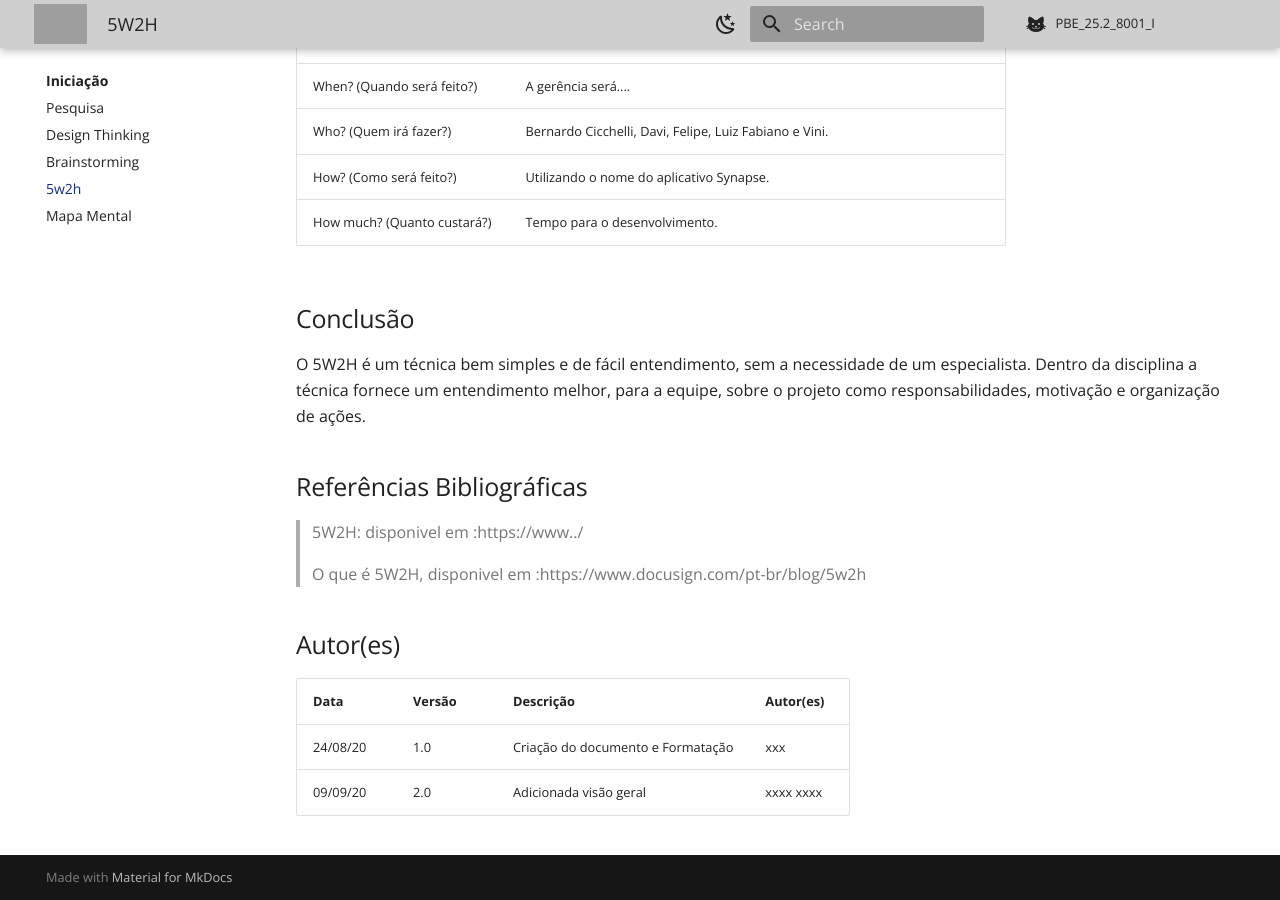
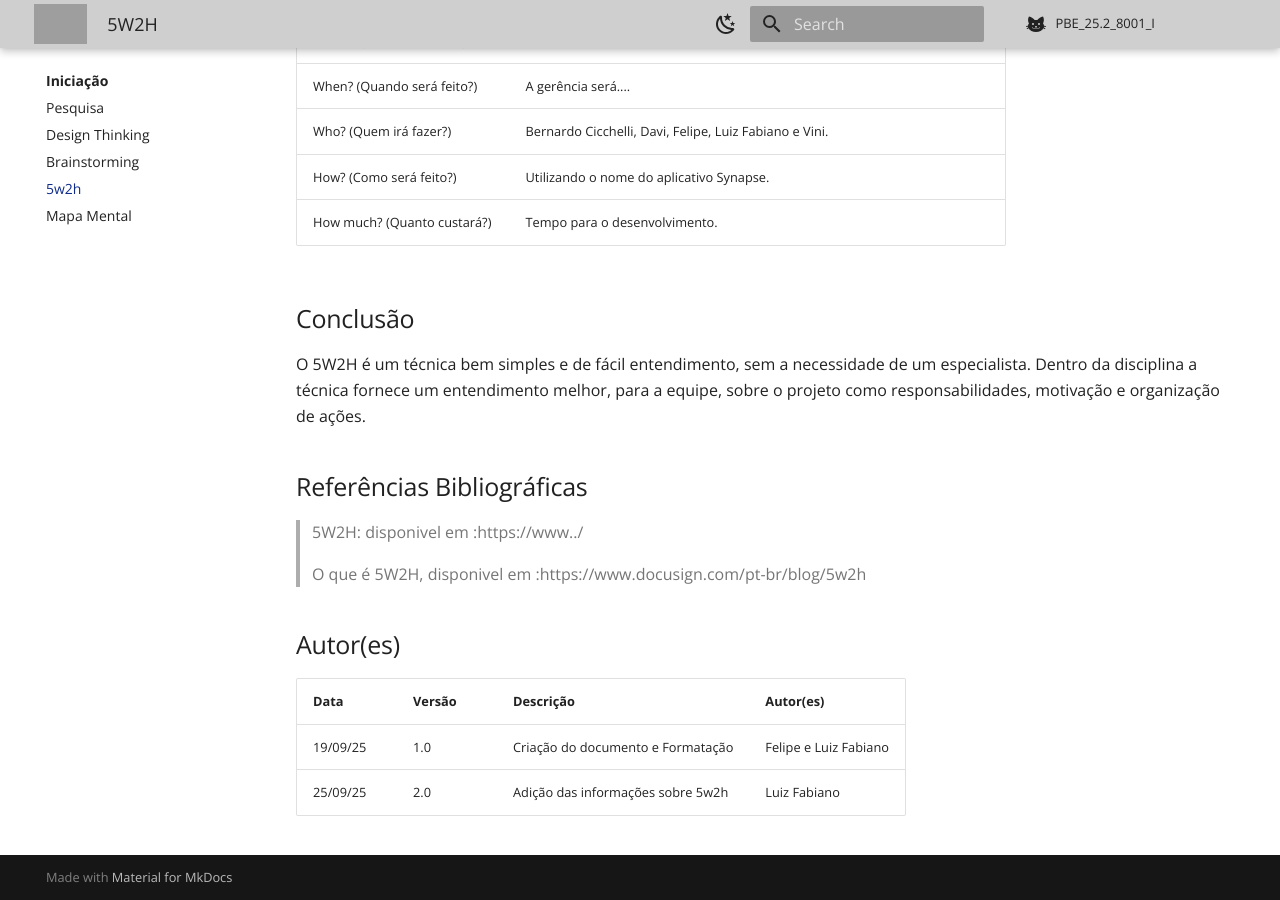
Before and after one commit to Projetos-de-Extensao/PBE_25.2_8001_I, an MkDocs documentation site: the page built from docs/Iniciacao/5w2h.md, in a window 1280 px wide and 900 px high, scrolled down 1391 px. Built offline with MkDocs 1.6.1 and Material for MkDocs 9.7.7, drawn with Linux system fonts in a browser that asks for light colours; comment, search, counter and statistics services are not loaded; grey boxes are pictures that could not be loaded.

Commit message:
Update 3 5w2h.md

```diff
--- a/docs/Iniciacao/5w2h.md
+++ b/docs/Iniciacao/5w2h.md
@@ -63,5 +63,5 @@ O 5W2H é um técnica bem simples e de fácil entendimento, sem a necessidade de
 ## Autor(es)
 | Data | Versão | Descrição | Autor(es) |
 | -- | -- | -- | -- |
-| 24/08/20 | 1.0 | Criação do documento e Formatação | xxx |
-| 09/09/20 | 2.0 | Adicionada visão geral | xxxx xxxx |
+| 19/09/25 | 1.0 | Criação do documento e Formatação | Felipe e Luiz Fabiano |
+| 25/09/25 | 2.0 | Adição das informações sobre 5w2h | Luiz Fabiano |
```
